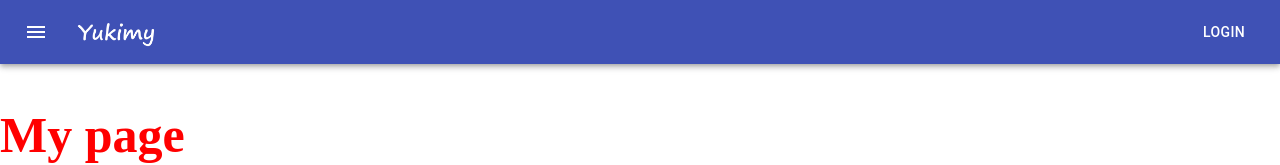
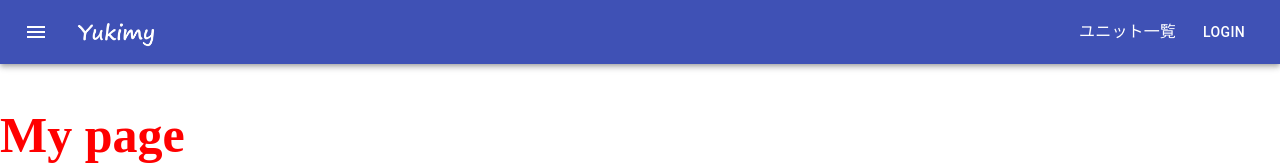
Before and after one commit to ykyuki21/mercstoria-tools-client, a Next.js app: page / in a window 1280 px wide. Shown: the top 165 px of the page. Built offline with nearby package versions, Linux system fonts and the light colour scheme.

Commit message:
Add link to go units

```diff
--- a/src/components/common/globalnavi.tsx
+++ b/src/components/common/globalnavi.tsx
@@ -1,9 +1,12 @@
 import React from "react";
+import Link from "next/link";
+import styled from "styled-components";
 import { makeStyles } from "@material-ui/core/styles";
 import AppBar from "@material-ui/core/AppBar";
 import Toolbar from "@material-ui/core/Toolbar";
 import Button from "@material-ui/core/Button";
 import IconButton from "@material-ui/core/IconButton";
+import MenuItem from "@material-ui/core/MenuItem";
 import MenuIcon from "@material-ui/icons/Menu";
 import Logo from "./logo";
 
@@ -16,9 +19,6 @@ const useStyles = makeStyles((theme) => ({
   },
   title: {
     flexGrow: 1,
-  },
-  login: {
-    marginLeft: "auto",
   },
 }));
 
@@ -38,11 +38,21 @@ export default function GlobalNavi() {
             <MenuIcon />
           </IconButton>
           <Logo />
-          <Button className={classes.login} color="inherit">
-            Login
-          </Button>
+          <Menu>
+            <Link href="/units">
+              <MenuItem>
+                <a>ユニット一覧</a>
+              </MenuItem>
+            </Link>
+            <Button color="inherit">Login</Button>
+          </Menu>
         </Toolbar>
       </AppBar>
     </div>
   );
 }
+
+const Menu = styled.div`
+  margin-left: auto;
+  display: flex;
+`;
```
